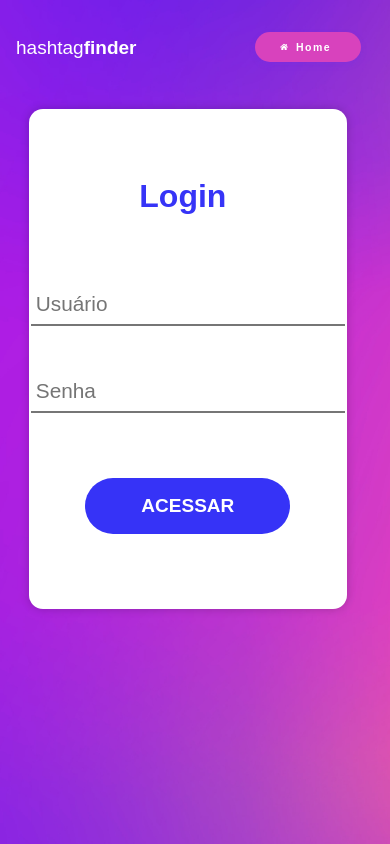
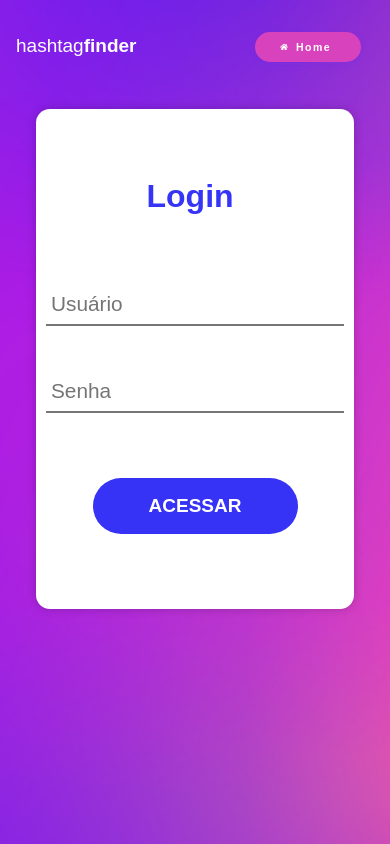
Before and after one commit to alexandrememorium/projeto_hashtag, a React (Create React App) app: page /Login in a window 390 px wide. Built offline with nearby package versions, Linux system fonts and the light colour scheme.

Commit message:
Ajustes finos

```diff
--- a/src/componentes/Menu/index.js
+++ b/src/componentes/Menu/index.js
@@ -18,8 +18,10 @@ export default class Menu extends React.Component {
     displayLogoutButton: false,
 
     transparencyMenu: false,
-    getHeaderHeight: null
+    getHeaderHeight: null,
+    stateBotao: true
   }
+
 
   componentDidMount() {
     this.addTransparencyScrollEvent();
@@ -38,6 +40,12 @@ export default class Menu extends React.Component {
           if (window.location.pathname === '/Busca') {
             this.setState({ displayHomeButton: true, displayLogoutButton: true });
           }
+
+          if(localStorage.getItem('logado') === 'true'){
+            this.setState({ stateBotao: false});
+          }
+
+
   }
 
   setHeaderHeight = () => {
@@ -77,8 +85,10 @@ export default class Menu extends React.Component {
         <div className={"navMenuWapper " + (this.state.transparencyMenu ? 'fixed' : '')}>
           <div className={(this.state.transparencyMenu ? 'transpRolagem' : '')}></div>
           <div className={"navMenu " + (this.state.transparencyMenu ? 'transpWidth' : '')}>
+          <NavLink exact to="/">
             <Logo className={"logoImg " + (this.state.transparencyMenu ? 'hide' : '')} />
             <LogoPink className={"logoImg " + (this.state.transparencyMenu ? '' : 'hide')} />
+            </NavLink>
             <nav className="appNav">
               <NavLink exact to="/" className={`navLink ${this.state.displayHomeButton ? '' : 'hideLink'}`} activeClassName="AppLinkCurrentPage" >
                 <img src={HomeIcon} alt="Home Icon" />
@@ -91,7 +101,7 @@ export default class Menu extends React.Component {
               <div className="margenEntreAzulRosa"></div>
               <NavLink exact to="/Login" className={`navLink linkAzul ${this.state.displayLoginButton ? '' : 'hideLink'}`} activeClassName="AppLinkCurrentPage" >
                 <img src={LoginIcon} alt="Login Icon" />
-                <h2>Login</h2>
+                <h2>{`${this.state.stateBotao ? 'Login' : 'Busca'}`}</h2>
               </NavLink>
               <NavLink exact to="/" className={`navLink linkAzul ${this.state.displayLogoutButton ? '' : 'hideLink'}`} onClick={() => this.logout()} activeClassName="AppLinkCurrentPage" >
                 <img src={LogoutIcon} alt="Sair Icon" />
--- a/src/paginas/Login/Login.module.css
+++ b/src/paginas/Login/Login.module.css
@@ -47,7 +47,7 @@
   height: 510px;
   border-radius: 0.875rem;
   margin-top: 6.8rem;
-  margin-right: 0.9rem;
+  /*margin-right: 0.9rem;*/
   box-shadow: 0 0 0.625rem rgb(0 0 0 / 20%);
   background: #fff;
   color: rgb(99, 12, 212);
@@ -97,7 +97,7 @@
   }
 
   .paginaLogin form input {
-    width: 19rem;
+    width: 18rem;
   }
 
   .paginaLogin form h1 {
```
